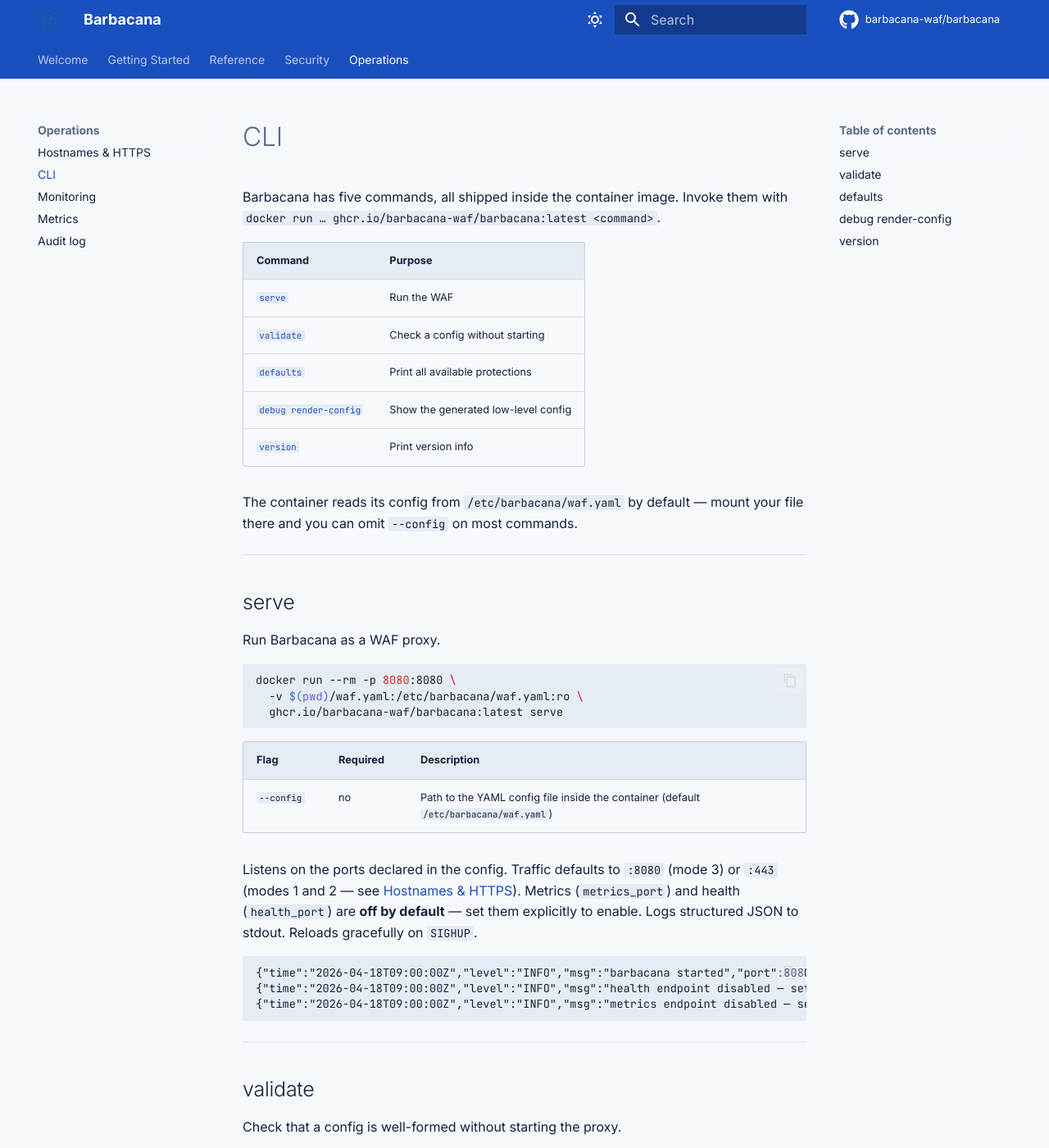
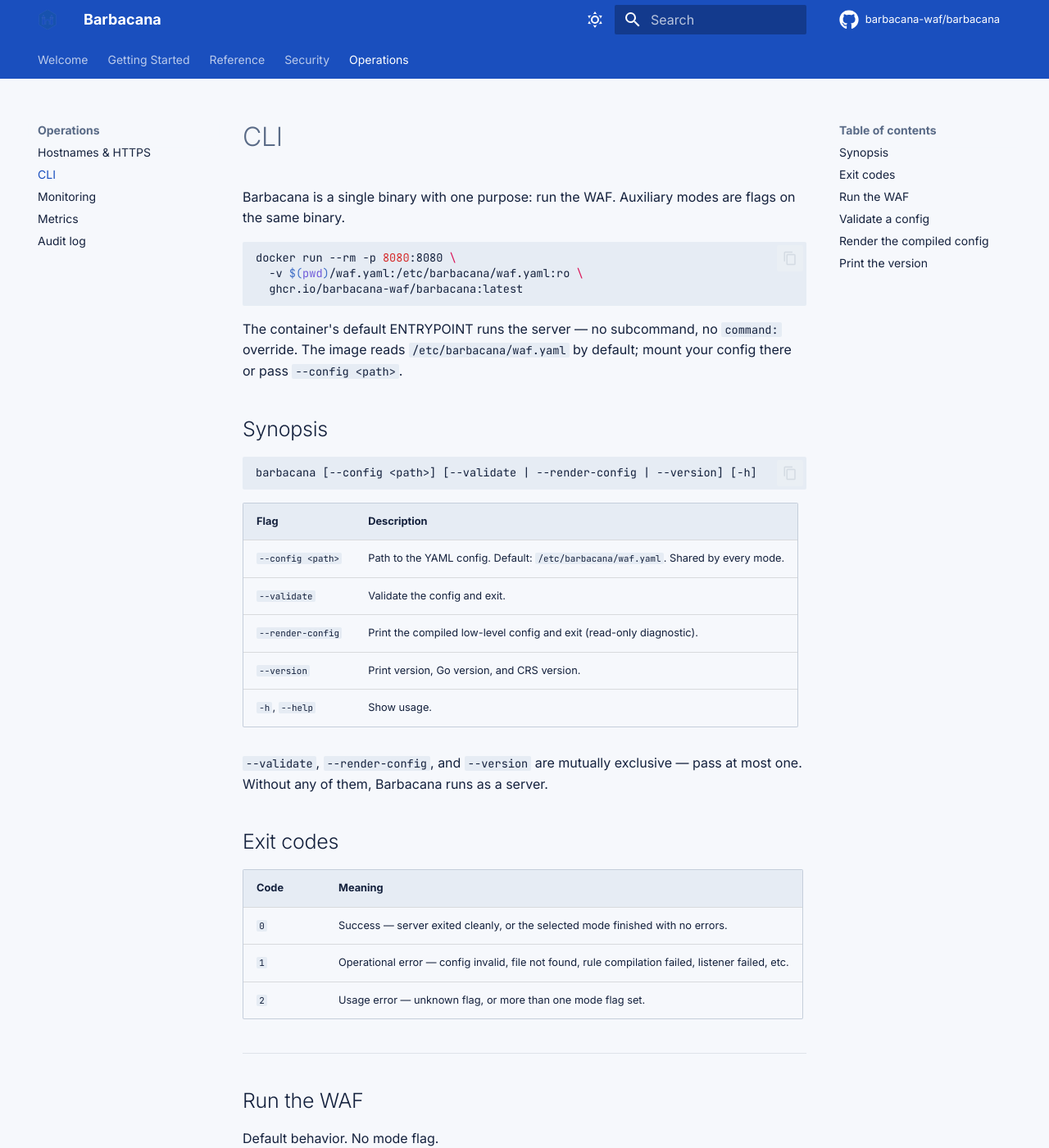
Before and after one commit to barbacana-waf/barbacana-docs, an MkDocs documentation site: the page built from docs/operations/cli.md, in a window 1280 px wide and 1400 px high. Shown: the whole window at 82% size. Built offline with MkDocs 1.6.1 and Material for MkDocs 9.7.7, drawn with Linux system fonts in a browser that asks for light colours; comment, search, counter and statistics services are not loaded; some of the changed text lies outside the part shown.

Commit message:
feat(cli): collapse subcommands into a flag-driven server binary

````diff
--- a/docs/operations/cli.md
+++ b/docs/operations/cli.md
@@ -1,32 +1,50 @@
 # CLI
 
-Barbacana has five commands, all shipped inside the container image. Invoke them with `docker run … ghcr.io/barbacana-waf/barbacana:latest <command>`.
-
-| Command | Purpose |
-|---|---|
-| [`serve`](#serve) | Run the WAF |
-| [`validate`](#validate) | Check a config without starting |
-| [`defaults`](#defaults) | Print all available protections |
-| [`debug render-config`](#debug-render-config) | Show the generated low-level config |
-| [`version`](#version) | Print version info |
-
-The container reads its config from `/etc/barbacana/waf.yaml` by default — mount your file there and you can omit `--config` on most commands.
-
----
-
-## serve
-
-Run Barbacana as a WAF proxy.
+Barbacana is a single binary with one purpose: run the WAF. Auxiliary modes are flags on the same binary.
 
 ```bash
 docker run --rm -p 8080:8080 \
   -v $(pwd)/waf.yaml:/etc/barbacana/waf.yaml:ro \
-  ghcr.io/barbacana-waf/barbacana:latest serve
+  ghcr.io/barbacana-waf/barbacana:latest
 ```
 
-| Flag | Required | Description |
-|---|---|---|
-| `--config` | no | Path to the YAML config file inside the container (default `/etc/barbacana/waf.yaml`) |
+The container's default ENTRYPOINT runs the server — no subcommand, no `command:` override. The image reads `/etc/barbacana/waf.yaml` by default; mount your config there or pass `--config <path>`.
+
+## Synopsis
+
+```text
+barbacana [--config <path>] [--validate | --render-config | --version] [-h]
+```
+
+| Flag | Description |
+|---|---|
+| `--config <path>` | Path to the YAML config. Default: `/etc/barbacana/waf.yaml`. Shared by every mode. |
+| `--validate` | Validate the config and exit. |
+| `--render-config` | Print the compiled low-level config and exit (read-only diagnostic). |
+| `--version` | Print version, Go version, and CRS version. |
+| `-h`, `--help` | Show usage. |
+
+`--validate`, `--render-config`, and `--version` are mutually exclusive — pass at most one. Without any of them, Barbacana runs as a server.
+
+## Exit codes
+
+| Code | Meaning |
+|---|---|
+| `0` | Success — server exited cleanly, or the selected mode finished with no errors. |
+| `1` | Operational error — config invalid, file not found, rule compilation failed, listener failed, etc. |
+| `2` | Usage error — unknown flag, or more than one mode flag set. |
+
+---
+
+## Run the WAF
+
+Default behavior. No mode flag.
+
+```bash
+docker run --rm -p 8080:8080 \
+  -v $(pwd)/waf.yaml:/etc/barbacana/waf.yaml:ro \
+  ghcr.io/barbacana-waf/barbacana:latest
+```
 
 Listens on the ports declared in the config. Traffic defaults to `:8080` (mode 3) or `:443` (modes 1 and 2 — see [Hostnames & HTTPS](hostnames.md)). Metrics (`metrics_port`) and health (`health_port`) are **off by default** — set them explicitly to enable. Logs structured JSON to stdout. Reloads gracefully on `SIGHUP`.
 
@@ -36,19 +54,27 @@
 {"time":"2026-04-18T09:00:00Z","level":"INFO","msg":"metrics endpoint disabled — set metrics_port to enable /metrics"}
 ```
 
+To point at a non-default config path:
+
+```bash
+docker run --rm -p 8080:8080 \
+  -v $(pwd)/waf.yaml:/cfg/waf.yaml:ro \
+  ghcr.io/barbacana-waf/barbacana:latest --config /cfg/waf.yaml
+```
+
 ---
 
-## validate
+## Validate a config
 
-Check that a config is well-formed without starting the proxy.
+Check that a config is well-formed without starting the proxy. Use it in CI before deployment.
 
 ```bash
 docker run --rm \
   -v $(pwd)/waf.yaml:/etc/barbacana/waf.yaml:ro \
-  ghcr.io/barbacana-waf/barbacana:latest validate /etc/barbacana/waf.yaml
+  ghcr.io/barbacana-waf/barbacana:latest --config /etc/barbacana/waf.yaml --validate
 ```
 
-Verifies the schema, every protection name, every referenced file (OpenAPI specs), and rule compilation. Use it in CI before deployment.
+Verifies the schema, every protection name, every referenced file (OpenAPI specs), and rule compilation.
 
 ```text
 config valid
@@ -62,52 +88,28 @@
 2 errors
 ```
 
-Exit code is `0` on success, non-zero on any error.
+Exit code `0` on success, `1` on any validation error.
 
 ---
 
-## defaults
+## Render the compiled config
 
-Print every protection Barbacana ships with, its status, and its CWE mapping.
-
-```bash
-docker run --rm ghcr.io/barbacana-waf/barbacana:latest defaults
-```
-
-```text
-PROTECTION                    STATUS    CWE
-sql-injection                 enabled   CWE-89
-  sql-injection-union         enabled   CWE-89
-  sql-injection-boolean       enabled   CWE-89
-  ...
-xss                           enabled   CWE-79
-  ...
-```
-
-Useful when picking names for [`disable`](../reference/disable.md).
-
----
-
-## debug render-config
-
-Dump the low-level engine config that Barbacana generates from your YAML. Read-only diagnostic.
+Dump the low-level engine config that Barbacana generates from your YAML. Read-only diagnostic for support and bug reports.
 
 ```bash
 docker run --rm \
   -v $(pwd)/waf.yaml:/etc/barbacana/waf.yaml:ro \
-  ghcr.io/barbacana-waf/barbacana:latest debug render-config /etc/barbacana/waf.yaml
+  ghcr.io/barbacana-waf/barbacana:latest --config /etc/barbacana/waf.yaml --render-config
 ```
 
-Prints a JSON document. Used for support and bug reports — not part of the user-facing API and may change between versions.
+Prints raw Caddy JSON. **Not a user-editable format** and not part of the user-facing API — it may change between versions. The supported way to configure Barbacana is the YAML schema; see the [config schema reference](../reference/schema.md).
 
 ---
 
-## version
-
-Print Barbacana, Go, and CRS versions.
+## Print the version
 
 ```bash
-docker run --rm ghcr.io/barbacana-waf/barbacana:latest version
+docker run --rm ghcr.io/barbacana-waf/barbacana:latest --version
 ```
 
 ```text
````
Also changed, not shown: docs/getting-started/incremental.md (+1 -1 lines), docs/getting-started/installation.md (+1 -1 lines), docs/getting-started/quickstart.md (+1 -1 lines), docs/index.md (+1 -1 lines), docs/reference/schema.md (+1 -1 lines).
